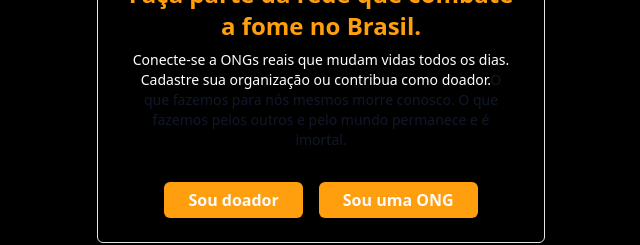
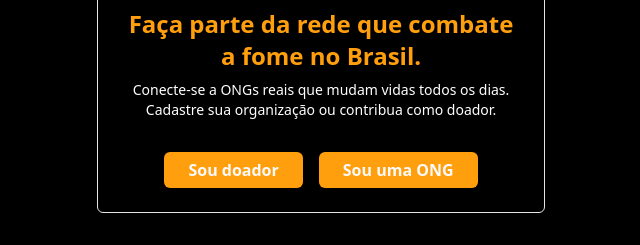
Before and after one commit to MoisesHsilva1/comida-sem-fronteiras-front, a React (Vite) app: page /doar in a window 1280 px wide. Shown: the part 498-743 px from the top of the page, without its empty margins (319-959 px from the left). Built offline with nearby package versions, Linux system fonts and the light colour scheme; no server answers.

Commit message:
style: remove text in step donation

```diff
--- a/src/components/templates/Donation.tsx
+++ b/src/components/templates/Donation.tsx
@@ -156,7 +156,6 @@ function Donation() {
               <CardDescription className="text-white text-sm text-center px-2">
                 Conecte-se a ONGs reais que mudam vidas todos os dias. Cadastre
                 sua organização ou contribua como doador.
-                <span className="text-gray-900">O que fazemos para nós mesmos morre conosco. O que fazemos pelos outros e pelo mundo permanece e é imortal.</span>
               </CardDescription>
             </CardContent>
             <CardContent className="flex flex-col sm:flex-row justify-center gap-2 sm:gap-4 w-full px-2">
```
